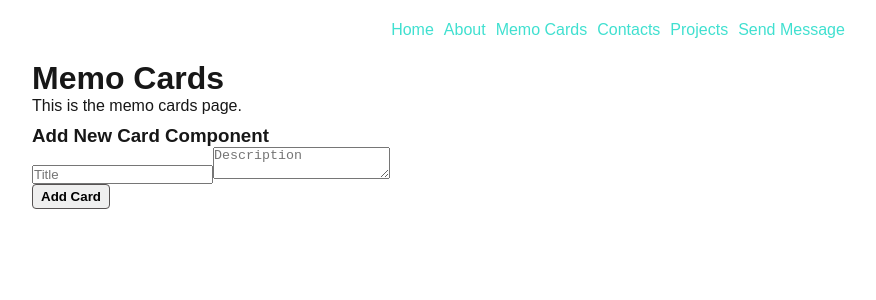
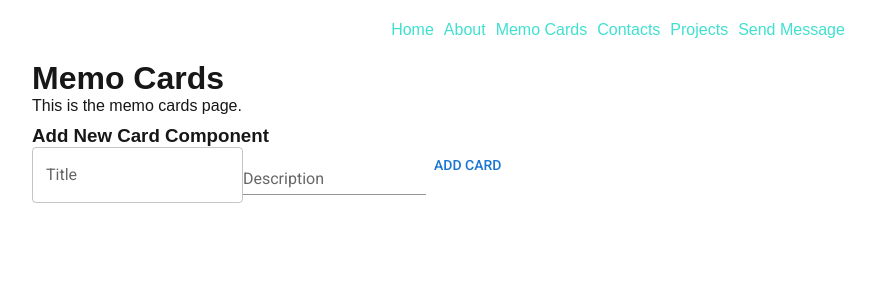
Before and after one commit to YuriyTikhonoff/next15-react19, a Next.js app: page /next15-react19/memo-cards in a window 1280 px wide. Shown: the top 300 px of the page, without its empty margins (22-898 px from the left). Built offline with nearby package versions, Linux system fonts and the light colour scheme; what @mui/material-nextjs would draw is missing.

Commit message:
Add text inputs from inputs

```diff
--- a/src/components/AddNewCard/component.tsx
+++ b/src/components/AddNewCard/component.tsx
@@ -1,4 +1,4 @@
-import Button from "../Button";
+import { Button, TextField } from "@mui/material";
 
 import styles from "./styles.module.scss";
 
@@ -7,8 +7,8 @@ const AddNewCard: React.FC = () => {
     <div className={styles["add-new-card"]}>
       <h3>Add New Card Component</h3>
       <div>
-        <input type="text" placeholder="Title" />
-        <textarea placeholder="Description" />
+        <TextField label="Title" variant="outlined" />
+        <TextField label="Description" variant="standard" />
         <Button>Add Card</Button>
       </div>
     </div>
```
